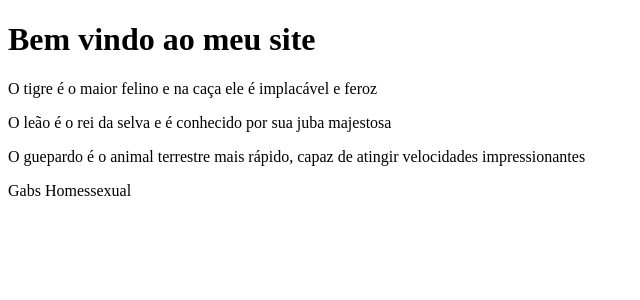
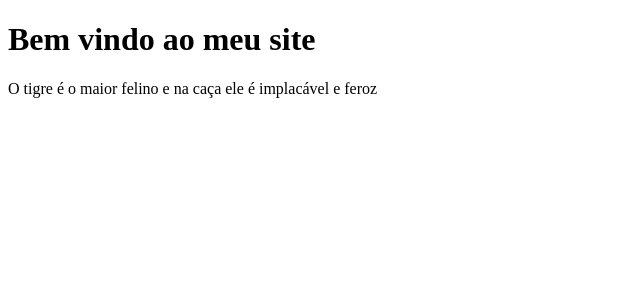
Before and after one commit to thiagoroque99/clone-tabnews, a Next.js app: page / in a window 1280 px wide. Shown: the top 300 px of the page, without its empty margins (0-640 px from the left). Built offline with nearby package versions, Linux system fonts and the light colour scheme.

Commit message:
so deixando o que importa

```diff
--- a/pages/index.js
+++ b/pages/index.js
@@ -21,22 +21,7 @@ function Paragrafo(){
 }
 
 
-// Função que exibe um parágrafo sobre o leão (aceita props como parâmetro)
-function Paragrafo2(props){
-    console.log(props)
-    return <p> O leão é o rei da selva e é conhecido por sua juba majestosa</p>
-}
-
-// Função que exibe um parágrafo sobre o guepardo
-function Paragrafo3(){
-    return <p> O guepardo é o animal terrestre mais rápido, capaz de atingir velocidades impressionantes</p>
-}
-
-function Paragrafo4(){
-    return <p> Gabs Homessexual</p>
-}
-
-
+// teste 1
 // Função principal que compõe todos os componentes da página
 function Index(){
     return (
@@ -44,9 +29,6 @@ function Index(){
             <Title />
             <Titulo />
             <Paragrafo />
-            <Paragrafo2 />
-            <Paragrafo3 />
-            <Paragrafo4 />
         </div>
     )
 }
```
